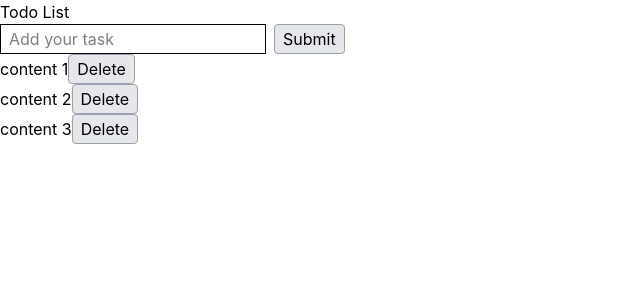
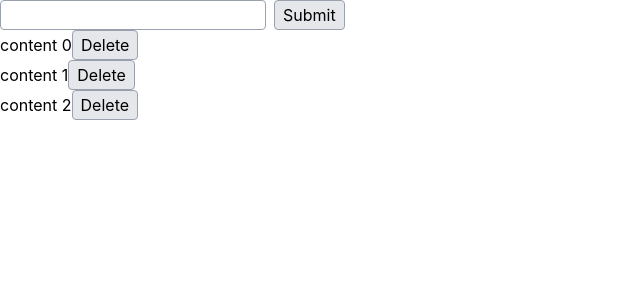
Before and after one commit to yiwenwangANU/playround_react, a React (Vite) app: page /18 in a window 1280 px wide. Shown: the top 300 px of the page, without its empty margins (0-640 px from the left). Built offline with nearby package versions, Linux system fonts and the light colour scheme.

Commit message:
re-write

```diff
--- a/src/pages/TodoListPage/TodoListPage.tsx
+++ b/src/pages/TodoListPage/TodoListPage.tsx
@@ -1,15 +1,12 @@
-import { type FC } from "react";
-import Form from "./components/Form";
+import type { FC } from "react";
+import Form from "./components/Form/Form";
 import TodoList from "./components/TodoList";
 
-const TodoListPage: FC = () => {
-  return (
-    <main>
-      <h1>Todo List</h1>
-      <Form />
-      <TodoList />
-    </main>
-  );
-};
+const TodoListPage: FC = () => (
+  <main className="">
+    <Form />
+    <TodoList />
+  </main>
+);
 
 export default TodoListPage;
--- a/src/pages/TodoListPage/components/Form/Form.tsx
+++ b/src/pages/TodoListPage/components/Form/Form.tsx
@@ -1,8 +1,8 @@
-import { type FC } from "react";
+import type { FC } from "react";
 import { useForm } from "react-hook-form";
 import { zodResolver } from "@hookform/resolvers/zod";
 import { z } from "zod";
-import { addTodo } from "@/store/useTodoStore";
+import { addTodo } from "../../store/useTodoStore";
 
 const schema = z.object({
   todo: z.string(),
@@ -12,23 +12,19 @@ const Form: FC = () => {
   const { register, handleSubmit, reset } = useForm({
     resolver: zodResolver(schema),
   });
-
-  const onHandleSubmit = (data: z.infer<typeof schema>) => {
+  const onSubmit = (data: z.infer<typeof schema>) => {
+    if (data.todo === "") return;
     addTodo(data.todo);
     reset();
   };
 
   return (
-    <form onSubmit={handleSubmit(onHandleSubmit)} className="flex gap-2">
+    <form onSubmit={handleSubmit(onSubmit)} className="flex gap-2">
       <input
-        placeholder="Add your task"
-        className="border border-black px-2 py-0.5"
+        className="rounded border border-gray-400 px-2 py-0.5"
         {...register("todo")}
       />
-      <button
-        className="cursor-pointer rounded border border-gray-400 bg-gray-200 px-2 py-0.5"
-        type="submit"
-      >
+      <button className="cursor-pointer rounded border border-gray-400 bg-gray-200 px-2 py-0.5">
         Submit
       </button>
     </form>
--- a/src/pages/TodoListPage/components/Form/index.ts
+++ /dev/null
@@ -1 +0,0 @@
-export { default } from "./Form";
--- a/src/pages/TodoListPage/components/TodoList/TodoList.tsx
+++ b/src/pages/TodoListPage/components/TodoList/TodoList.tsx
@@ -1,5 +1,5 @@
-import { deleteTodo, useTodoStore } from "@/store/useTodoStore";
 import type { FC } from "react";
+import { deleteTodo, useTodoStore } from "../../store/useTodoStore";
 
 const TodoList: FC = () => {
   const todoList = useTodoStore((state) => state.todoList);
@@ -10,7 +10,7 @@ const TodoList: FC = () => {
         <li key={todo.id}>
           {todo.content}
           <button
-            className="rounded border border-gray-400 bg-gray-200 px-2 py-0.5"
+            className="cursor-pointer rounded border border-gray-400 bg-gray-200 px-2 py-0.5"
             onClick={() => deleteTodo(todo.id)}
           >
             Delete
--- /dev/null
+++ b/src/pages/TodoListPage/store/useTodoStore.ts
@@ -0,0 +1,40 @@
+import { v4 as uuid } from "uuid";
+import { create } from "zustand";
+
+const INITIAL_LIST = [
+  {
+    id: "0",
+    content: "content 0",
+  },
+  {
+    id: "1",
+    content: "content 1",
+  },
+  {
+    id: "2",
+    content: "content 2",
+  },
+];
+
+const useTodoStore = create(() => ({
+  todoList: INITIAL_LIST,
+}));
+
+const addTodo = (content: string) =>
+  useTodoStore.setState((prev) => ({
+    todoList: [...prev.todoList, { id: uuid(), content }],
+  }));
+
+const editTodo = (id: string, content: string) =>
+  useTodoStore.setState((prev) => ({
+    todoList: prev.todoList.map((todo) =>
+      todo.id === id ? { ...todo, content } : todo,
+    ),
+  }));
+
+const deleteTodo = (id: string) =>
+  useTodoStore.setState((prev) => ({
+    todoList: prev.todoList.filter((todo) => todo.id !== id),
+  }));
+
+export { useTodoStore, addTodo, editTodo, deleteTodo };
--- a/src/store/useTodoStore.ts
+++ /dev/null
@@ -1,32 +0,0 @@
-import { create } from "zustand";
-import { v4 as uuid } from "uuid";
-
-const INITIAL_LIST = [
-  { id: "0", content: "content 1" },
-  { id: "1", content: "content 2" },
-  { id: "2", content: "content 3" },
-];
-
-const useTodoStore = create(() => ({ todoList: INITIAL_LIST }));
-
-const addTodo = (newContent: string) => {
-  useTodoStore.setState((prev) => ({
-    todoList: [...prev.todoList, { id: uuid(), content: newContent }],
-  }));
-};
-
-const editTodo = (id: string, content: string) => {
-  useTodoStore.setState((prev) => ({
-    todoList: prev.todoList.map((todo) =>
-      todo.id === id ? { ...todo, content } : todo,
-    ),
-  }));
-};
-
-const deleteTodo = (id: string) => {
-  useTodoStore.setState((prev) => ({
-    todoList: prev.todoList.filter((todo) => todo.id !== id),
-  }));
-};
-
-export { useTodoStore, addTodo, editTodo, deleteTodo };
```
